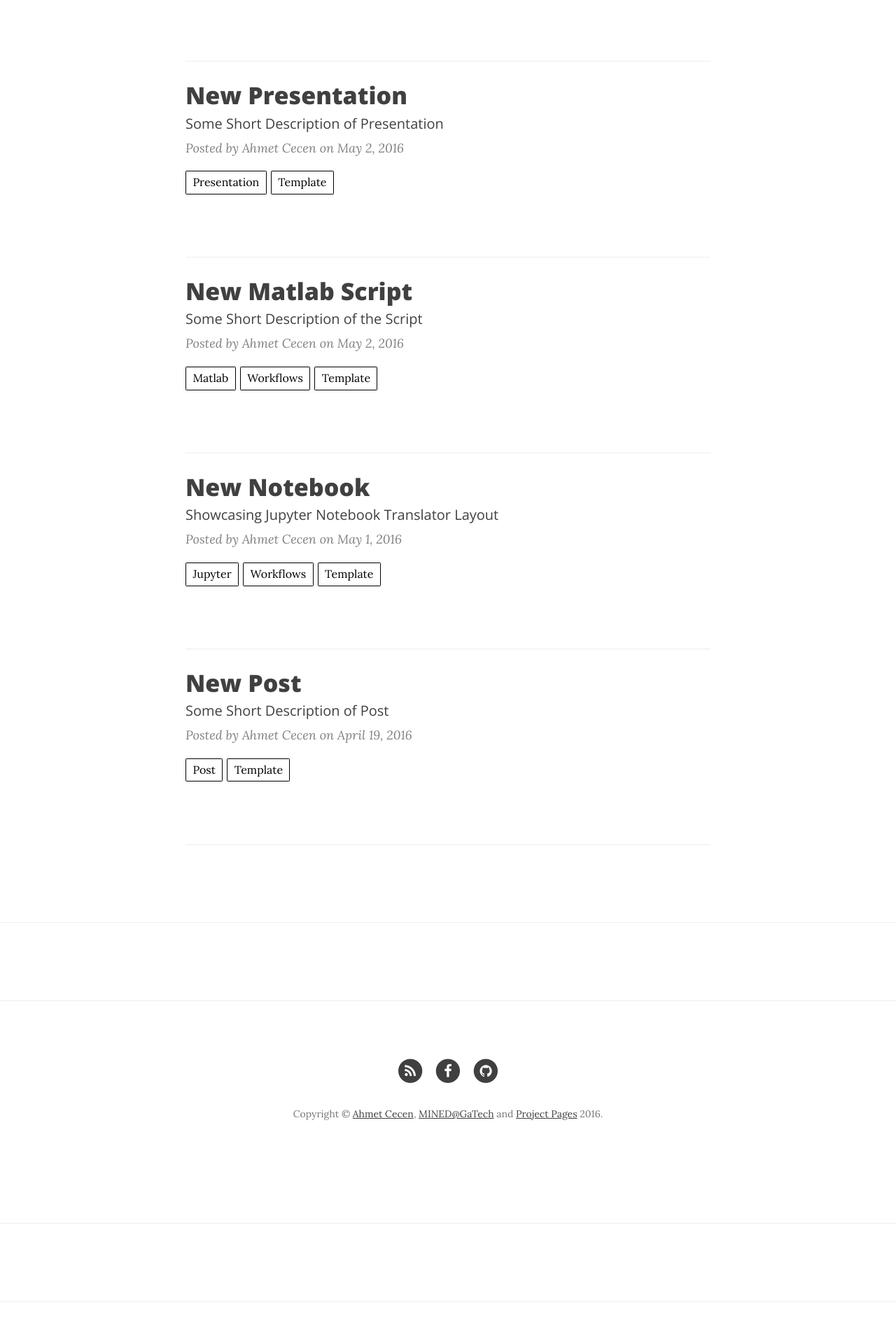
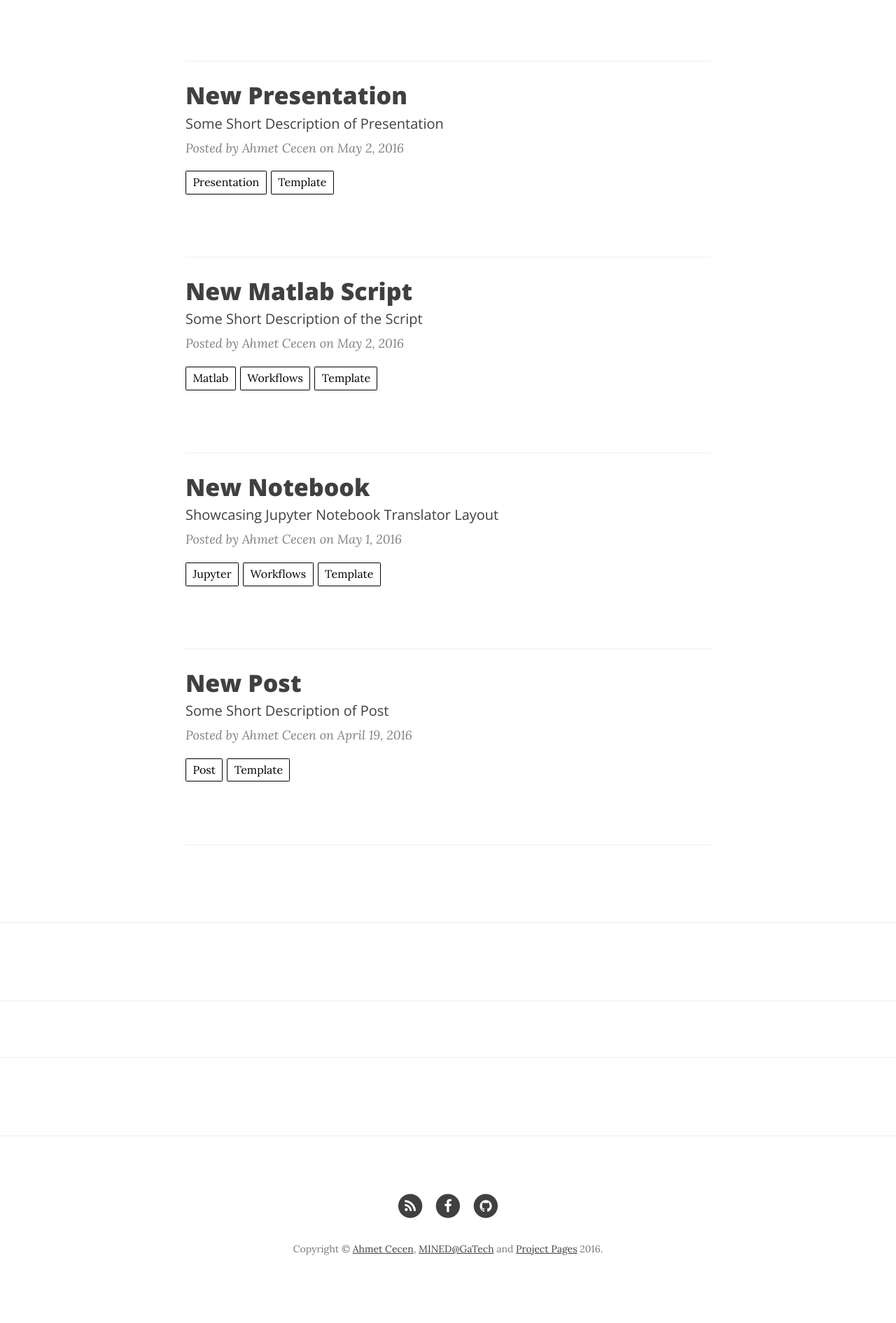
Before and after one commit to sivakrishna383/sivakrishna383.github.io, a Jekyll site: the page built from index.html, in a window 1280 px wide. Shown: the part 951-2842 px from the top of the page at 70% size. Built offline with Jekyll 4.4.1, drawn with Linux system fonts in a browser that asks for light colours; nearby versions of some CDN libraries; the list of posts is cut into pages by our own code; comment, search, counter and statistics services are not loaded; after the commit the page ends 2812 px from its top, so only the background shows below that.

Commit message:
Update default.html

```diff
--- a/_layouts/default.html
+++ b/_layouts/default.html
@@ -8,14 +8,15 @@
     {% include nav.html %}
 
     {{ content }}
-
-    {% include footer.html %}
-
-    <hr>
+	<hr>
 
 	{% include _comments.html %}
 
 	<hr>
+
+    {% include footer.html %}
+
+
 </body>
 
 </html>
```
